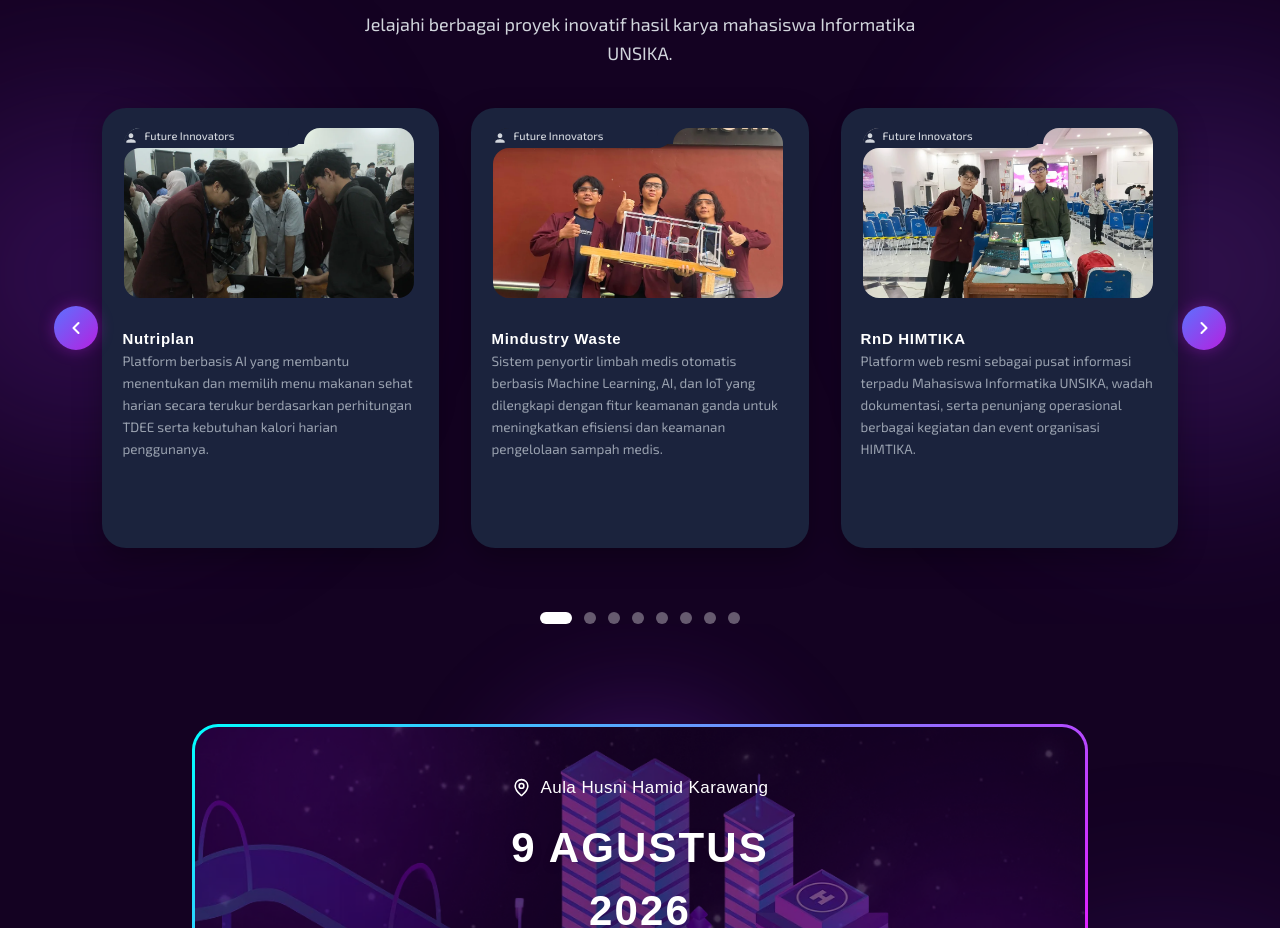
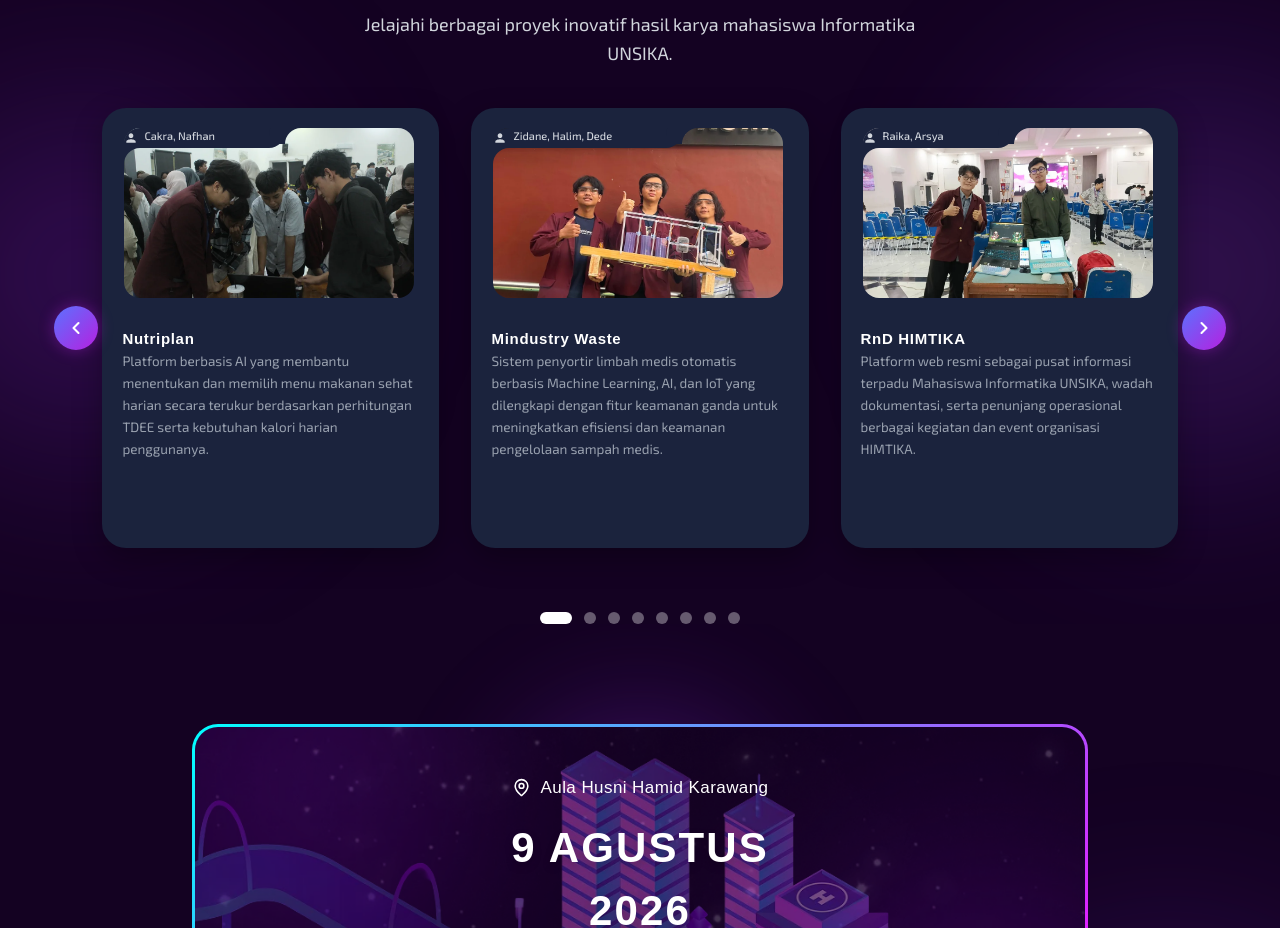
Before and after one commit to sufficientshou/pekan-it-dev, a Next.js app: page /pekan-it/seminar in a window 1280 px wide. Shown: the part 2720-3648 px from the top of the page. Built offline with nearby package versions, Linux system fonts and the light colour scheme; a web font is replaced by a local one.

Commit message:
feat(seminar): update exhibition card author names

```diff
--- a/src/components/features/seminar/Exhibition.tsx
+++ b/src/components/features/seminar/Exhibition.tsx
@@ -16,7 +16,7 @@ interface ExhibitionItem {
 const EXHIBITION_DATA: ExhibitionItem[] = [
   {
     id: "sawit-1",
-    author: "Future Innovators",
+    author: "Cakra, Nafhan",
     title: "Nutriplan",
     description:
       "Platform berbasis AI yang membantu menentukan dan memilih menu makanan sehat harian secara terukur berdasarkan perhitungan TDEE serta kebutuhan kalori harian penggunanya.",
@@ -24,7 +24,7 @@ const EXHIBITION_DATA: ExhibitionItem[] = [
   },
   {
     id: "sawit-2",
-    author: "Future Innovators",
+    author: "Zidane, Halim, Dede",
     title: "Mindustry Waste",
     description:
       "Sistem penyortir limbah medis otomatis berbasis Machine Learning, AI, dan IoT yang dilengkapi dengan fitur keamanan ganda untuk meningkatkan efisiensi dan keamanan pengelolaan sampah medis.",
@@ -32,7 +32,7 @@ const EXHIBITION_DATA: ExhibitionItem[] = [
   },
   {
     id: "sawit-3",
-    author: "Future Innovators",
+    author: "Raika, Arsya",
     title: "RnD HIMTIKA",
     description:
       "Platform web resmi sebagai pusat informasi terpadu Mahasiswa Informatika UNSIKA, wadah dokumentasi, serta penunjang operasional berbagai kegiatan dan event organisasi HIMTIKA.",
@@ -40,7 +40,7 @@ const EXHIBITION_DATA: ExhibitionItem[] = [
   },
   {
     id: "sawit-4",
-    author: "Future Innovators",
+    author: "Isa, Rakha, Nazwa",
     title: "Winjol",
     description:
       "Web app transportasi dan pengantaran online berbasis komunitas dengan sistem open trip dan negosiasi tarif transparan untuk mengatasi keterbatasan harga algoritmik konvensional.",
@@ -49,7 +49,7 @@ const EXHIBITION_DATA: ExhibitionItem[] = [
   },
   {
     id: "sawit-5",
-    author: "Future Innovators",
+    author: "Azka",
     title: "Cube Madness Team",
     description:
       "Game aksi top-down shooter interaktif yang memadukan kombinasi strategi berbagai senjata, kustomisasi karakter, dan gameplay bertahan hidup untuk memberikan pengalaman bermain yang unik.",
@@ -57,7 +57,7 @@ const EXHIBITION_DATA: ExhibitionItem[] = [
   },
   {
     id: "sawit-6",
-    author: "Future Innovators",
+    author: "Abdurrokhman",
     title: "Sersam Project",
     description:
       "Prototipe sistem pengangkut sampah sungai otomatis berbasis IoT yang terintegrasi dengan database logging, notifikasi Telegram, serta pemantauan real-time via dashboard untuk solusi masalah lingkungan.",
@@ -65,7 +65,7 @@ const EXHIBITION_DATA: ExhibitionItem[] = [
   },
   {
     id: "sawit-7",
-    author: "Future Innovators",
+    author: "Zidane",
     title: "TYPAZZ Robotics",
     description:
       "Pengembangan prototipe robot animatronik humanoid berbasis AIoRT yang dirancang multi-fungsi untuk kebutuhan interaksi, pendampingan, hingga otomatisasi tugas serbaguna.",
@@ -74,7 +74,7 @@ const EXHIBITION_DATA: ExhibitionItem[] = [
   },
   {
     id: "sawit-8",
-    author: "Future Innovators",
+    author: "Fikri",
     title: "Minecraft Build Showcase",
     description:
       "Koleksi hasil karya terbaik dan mahakarya tingkat lanjut dari pengalaman lebih dari 6 tahun sebagai builder dan level designer profesional di Minecraft.",
```
